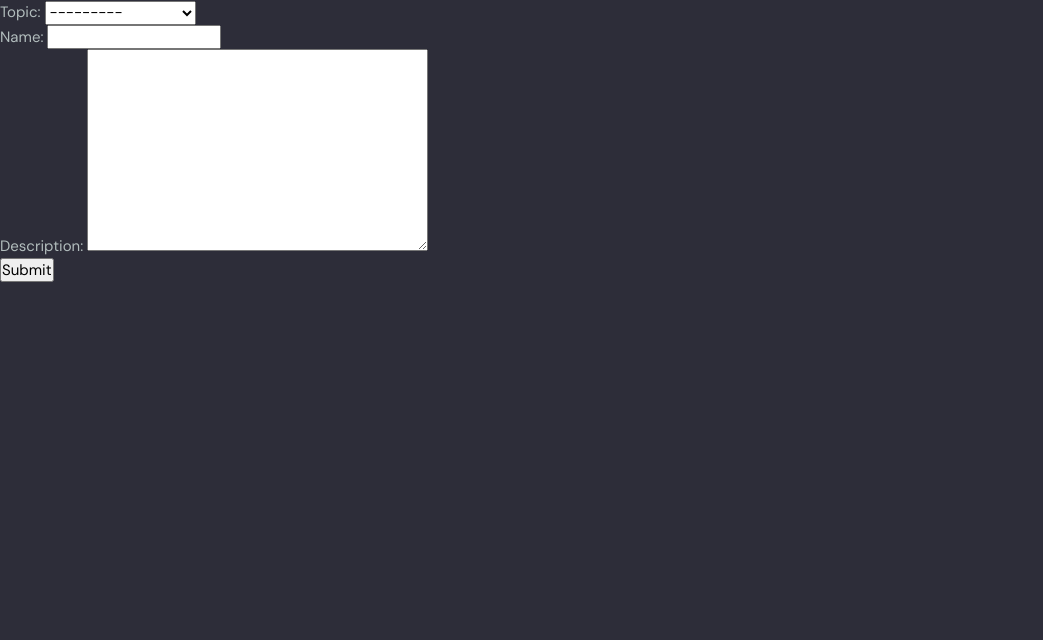
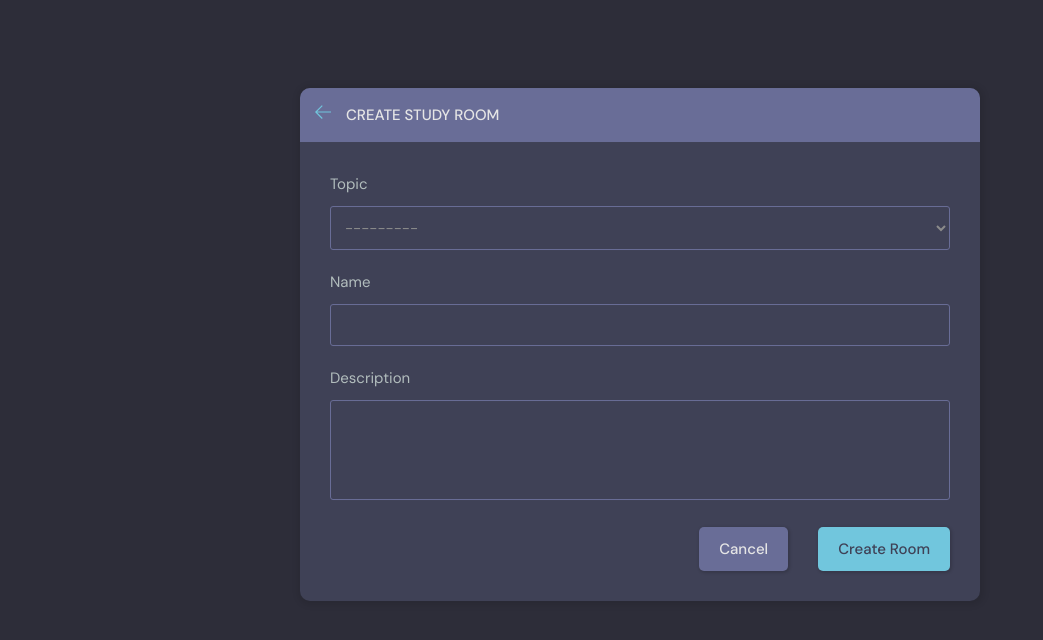
Before and after one commit to AslanZ-5/study_blog, a Django app: page /create-room/ in a window 1280 px wide. Shown: the part 76-716 px from the top of the page, without its empty margins (0-1043 px from the left). Run offline with Django 3.2, Linux system fonts and the light colour scheme; a user stored in the database is signed in; data comes from the database, SQL or seed files in the repository.

Commit message:
styling create room page

```diff
--- /dev/null
+++ b/base/templates/base/create-room.html
@@ -0,0 +1,43 @@
+{% extends 'main.html' %}
+{% block content %}
+
+  <main class="create-room layout">
+    <div class="container">
+      <div class="layout__box">
+        <div class="layout__boxHeader">
+          <div class="layout__boxTitle">
+            <a href="{% url 'base:home' %}">
+              <svg version="1.1" xmlns="http://www.w3.org/2000/svg" width="32" height="32" viewBox="0 0 32 32">
+                <title>arrow-left</title>
+                <path
+                  d="M13.723 2.286l-13.723 13.714 13.719 13.714 1.616-1.611-10.96-10.96h27.625v-2.286h-27.625l10.965-10.965-1.616-1.607z">
+                </path>
+              </svg>
+            </a>
+            <h3>Create Study Room</h3>
+          </div>
+        </div>
+        <div class="layout__body">
+          <form class="form" action="" method="post">
+            {% csrf_token %}
+            {% for field in form %}
+            <div class="form__group">
+              <label for="room_name">{{ field.label }}</label>
+              {{field}}
+              <!-- <input id="room_name" name="room_name" type="text" placeholder="E.g. Mastering Python + Django" /> -->
+            </div>
+            {% endfor %}
+
+
+
+
+            <div class="form__action">
+              <a class="btn btn--dark" href="index.html">Cancel</a>
+              <button class="btn btn--main" type="submit">Create Room</button>
+            </div>
+          </form>
+        </div>
+      </div>
+    </div>
+  </main>
+{% endblock %}
--- a/base/templates/base/home.html
+++ b/base/templates/base/home.html
@@ -33,7 +33,7 @@
               <h2>Study Room</h2>
               <p>{{room_count}} Rooms available</p>
             </div>
-            <a class="btn btn--main" href="create-room.html">
+            <a class="btn btn--main" href="{% url 'base:create_room' %}">
               <svg version="1.1" xmlns="http://www.w3.org/2000/svg" width="32" height="32" viewBox="0 0 32 32">
                 <title>add</title>
                 <path
--- a/base/templates/base/room.html
+++ b/base/templates/base/room.html
@@ -92,6 +92,8 @@
                       </a>
                       <span class="thread__date">{{message.created|timesince}}</span>
                     </div>
+                    {% if user == message.user %}
+                    <a href="{% url 'base:delete_message' message.id%}">
                     <div class="thread__delete">
                       <svg version="1.1" xmlns="http://www.w3.org/2000/svg" width="32" height="32" viewBox="0 0 32 32">
                         <title>remove</title>
@@ -100,6 +102,8 @@
                         ></path>
                       </svg>
                     </div>
+                  </a>
+                  {% endif %}
                   </div>
                   <div class="thread__details">
                     {{message.body}}
--- a/base/views.py
+++ b/base/views.py
@@ -112,7 +112,7 @@ def create_room(request):
             return redirect('base:home')
         print(request.POST)
     context = {'form':form}
-    return render(request,'room_form.html',context)
+    return render(request,'create-room.html',context)
 
 
 @login_required(login_url='base:login')
```
